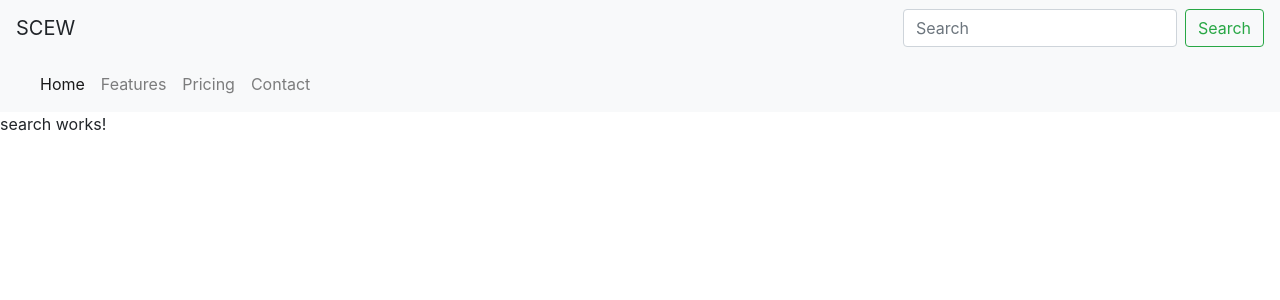
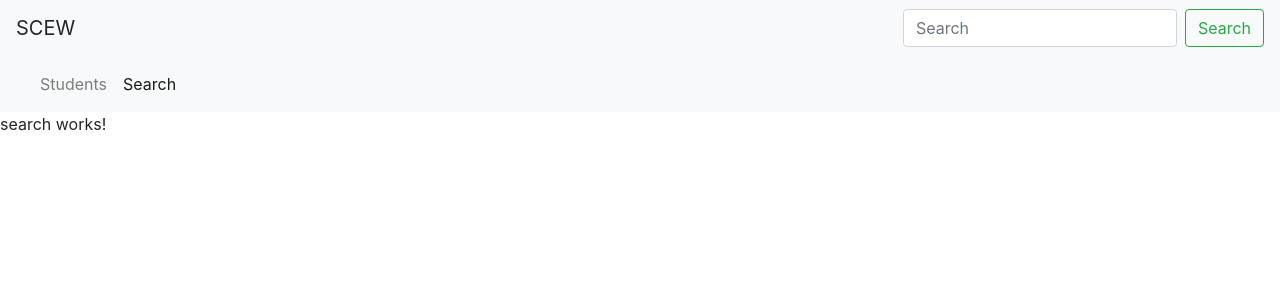
Before and after one commit to Kris8585/SCEW, an Angular app in the folder sce-web/: page /search in a window 1280 px wide. Shown: the top 300 px of the page. Built offline with nearby package versions, Linux system fonts and the light colour scheme.

Commit message:
Se añaden los accesos a la barra de navegación

```diff
--- a/sce-web/src/app/app.component.html
+++ b/sce-web/src/app/app.component.html
@@ -15,18 +15,14 @@
     </button>
     <div class="collapse navbar-collapse" id="navbarNav">
         <ul class="navbar-nav">
-            <li class="nav-item active">
-                <a class="nav-link" href="#">Home <span class="sr-only">(current)</span></a>
+
+            <li class="nav-item">
+                <a class="nav-link" routerLinkActive="active" [routerLink]="['students']">Students</a>
             </li>
             <li class="nav-item">
-                <a class="nav-link" href="#">Features</a>
+                <a class="nav-link" routerLinkActive="active" [routerLink]="['search']">Search</a>
             </li>
-            <li class="nav-item">
-                <a class="nav-link" href="#">Pricing</a>
-            </li>
-            <li class="nav-item">
-                <a class="nav-link" href="#">Contact</a>
-            </li>
+
 
         </ul>
     </div>
```
